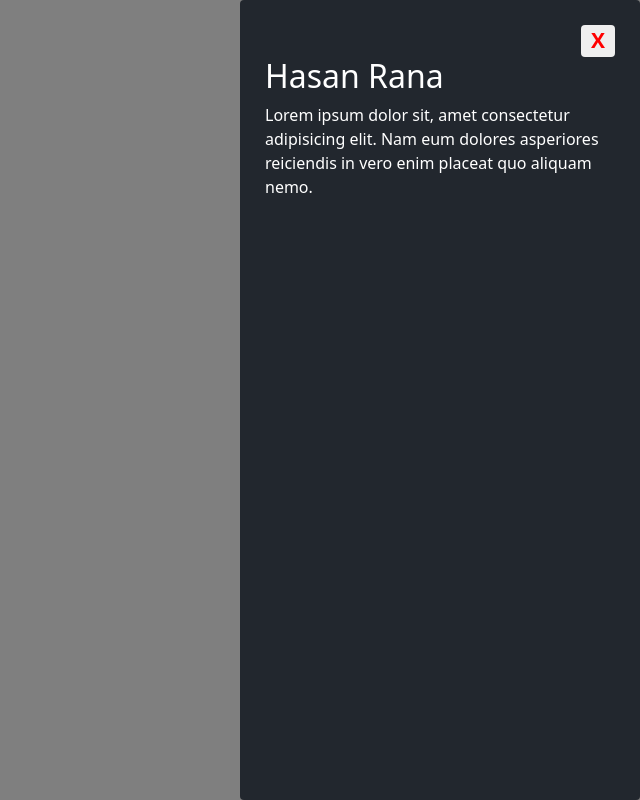
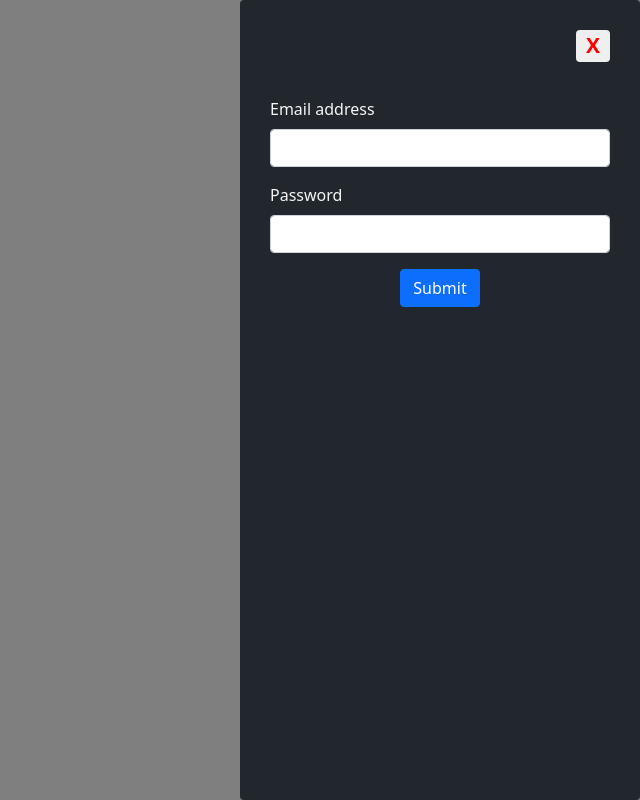
Before and after one commit to hasanrana21/developer-experience-hub-task, a Vue app: page / in a window 1280 px wide. Shown: the whole page, without its empty margins (640-1280 px from the left). Built offline with nearby package versions, Linux system fonts and the light colour scheme.

Commit message:
form almost done

```diff
--- a/src/components/Header/Header.vue
+++ b/src/components/Header/Header.vue
@@ -11,8 +11,20 @@
                 <div class="text-end">
                     <button class="cross-button" @click="showModal = false">X</button>
                 </div>
-                <h2>Hasan Rana</h2>
-                <p>Lorem ipsum dolor sit, amet consectetur adipisicing elit. Nam eum dolores asperiores reiciendis in vero enim placeat quo aliquam nemo.</p>
+
+                <form v-on:submit.prevent  @submit="logInFormSubmit()" @click="submitedButton = false">
+                    <div class="mb-3">
+                        <label for="exampleInputEmail1" class="form-label">Email address</label>
+                        <input type="email" name="email" @change="handleInput()" class="form-control" id="exampleInputEmail1" aria-describedby="emailHelp">
+                    </div>
+                    <div class="mb-3">
+                        <label for="exampleInputPassword1" class="form-label">Password</label>
+                        <input type="password" name="password" @change="handleInput()" class="form-control" id="exampleInputPassword1">
+                    </div>
+                    <div class="text-center" @click="submitedButton = true"  >
+                        <button type="submit" class="btn btn-primary" v-if="submitedButton"  id="submit-button">Submit</button>
+                    </div>
+                </form>
             </div>
         </transition>
     </div>
@@ -24,9 +36,17 @@ export default {
         return{
             //data return here
             showModal: true,
+            submitedButton: true,
+            handleInput(){
+
+            },
+
         }
     },
     methods: {
+            logInFormSubmit(){
+                console.log("form submited");
+            },
     }
 }
 </script>
@@ -53,7 +73,6 @@ export default {
         height: 50px;
         margin-right: 40px;
         margin-top: 15px;
-        /* cursor: pointer; */
     }
 
     .modal-overlay{
@@ -78,7 +97,7 @@ export default {
         color: white;
         border-radius: 4px;
 
-        padding: 25px;
+        padding: 30px;
         animation-name: hasan;
 
     }
@@ -90,8 +109,12 @@ export default {
         color: red;
         padding: 0 10px;
         border-radius: 4px;
+        margin-bottom: 35px;
     }
 
+    form label{
+        color: whitesmoke;
+    }
 
 
     .fade-enter-active,
@@ -113,4 +136,39 @@ export default {
     .slide-leave-to {
     transform: translateY(0%) translateX(100vw);
     }
+
+
+    #submit-button{
+        animation-name: submited;
+        transition: 3s;
+    }
+
+    @keyframes submited {
+        0%{
+            height: 50px;
+            width: 200px;
+        }
+        25%{
+            height: 50px;
+            width: 150px;
+            margin-top: 30px;
+        }
+        50%{
+            height: 50px;
+            width: 120px;
+            border-radius: 50%;
+            margin-top: 50px;
+        }
+        75%{
+            height: 50px;
+            width: 100px;
+            margin-top: 70px;
+        }
+        100%{
+            height: 50px;
+            width: 50px;
+            border-radius: 50%;
+            margin-top: 100px;
+        }
+    }
 </style>
```
